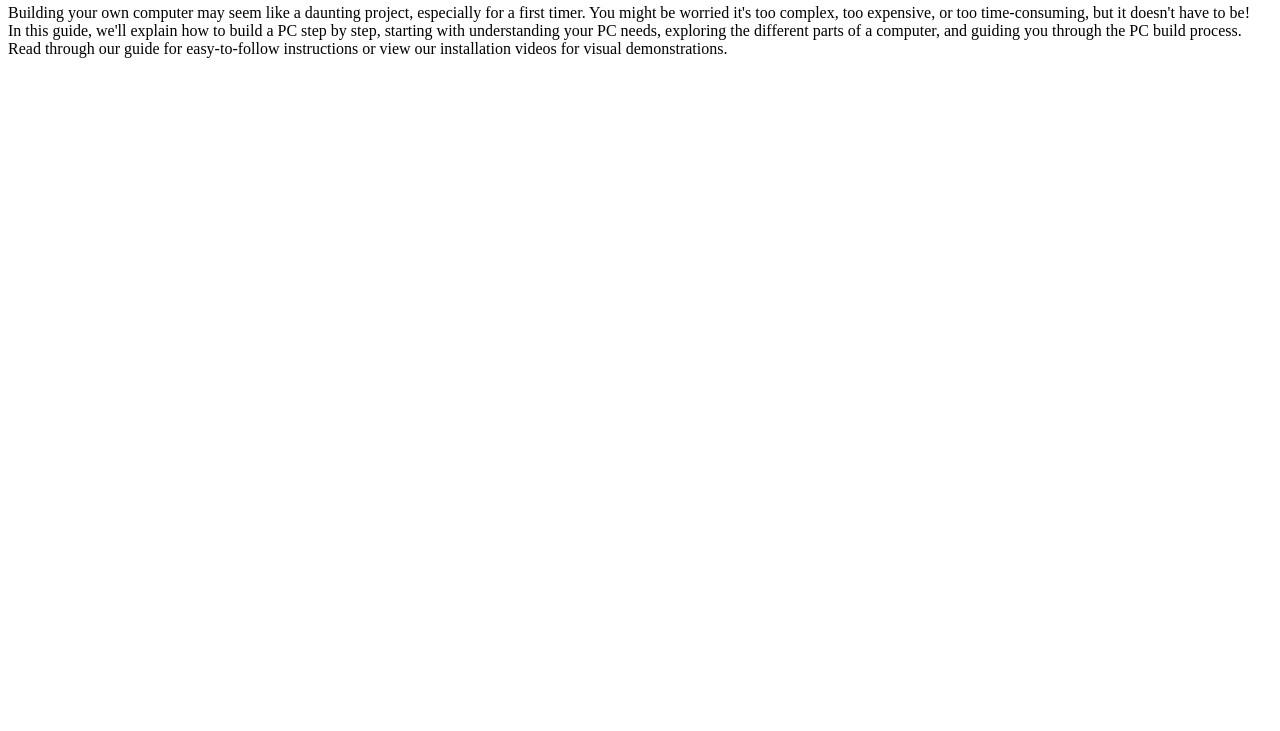
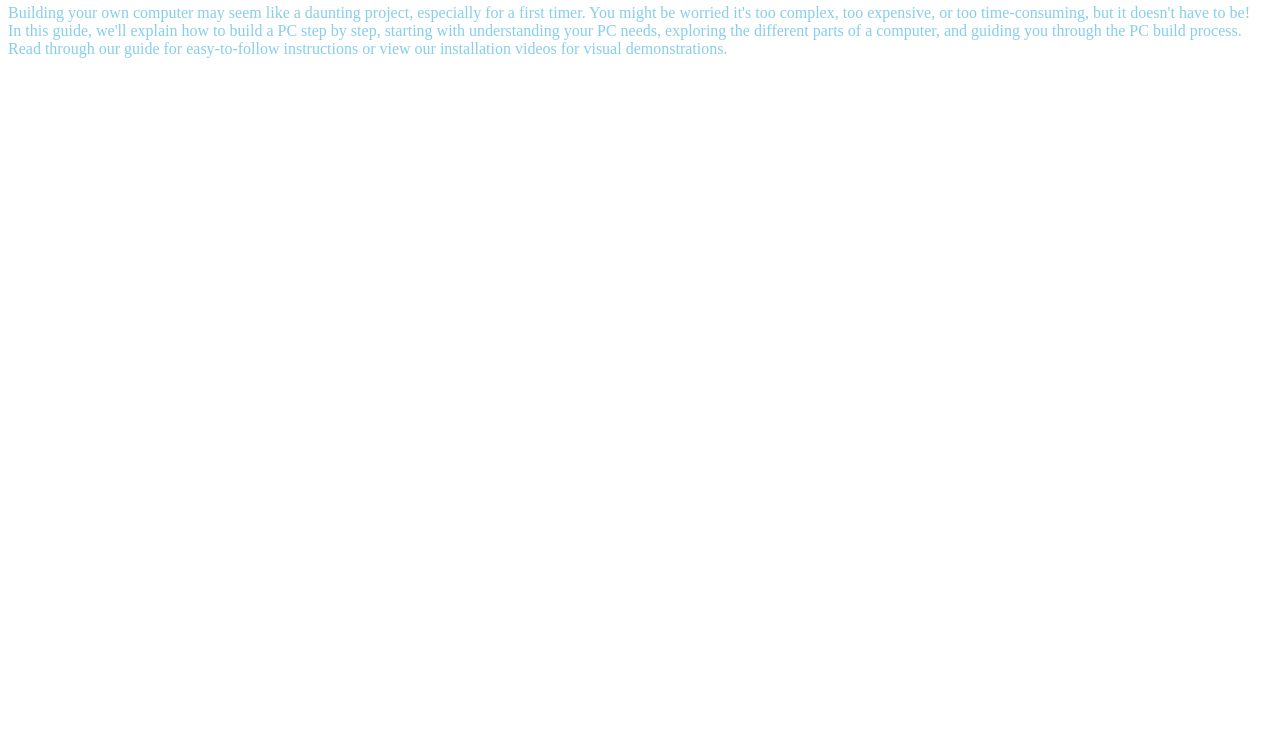
Before and after one commit to Abir0D/PC-build-related, a plain HTML site: page index.html in a window 1280 px wide. Shown: the part 69-800 px from the top of the page. Drawn offline with Linux system fonts and the light colour scheme.

Commit message:
style color commit

```diff
--- a/index.html
+++ b/index.html
@@ -8,7 +8,7 @@
 <body>
     <div>
         <h2 style="text-align: center; font-family: system-ui, -apple-system, BlinkMacSystemFont, 'Segoe UI', Roboto, Oxygen, Ubuntu, Cantarell, 'Open Sans', 'Helvetica Neue', sans-serif; color: olivedrab;">PC build related</h2>
-        <p>Building your own computer may seem like a daunting project, especially for a first timer. You might be worried it's too complex, too expensive, or too time-consuming, but it doesn't have to be!<br>
+        <p style="color: skyblue;">Building your own computer may seem like a daunting project, especially for a first timer. You might be worried it's too complex, too expensive, or too time-consuming, but it doesn't have to be!<br>
 
             In this guide, we'll explain how to build a PC step by step, starting with understanding your PC needs, exploring the different parts of a computer, and guiding you through the PC build process.<br>
 
```
